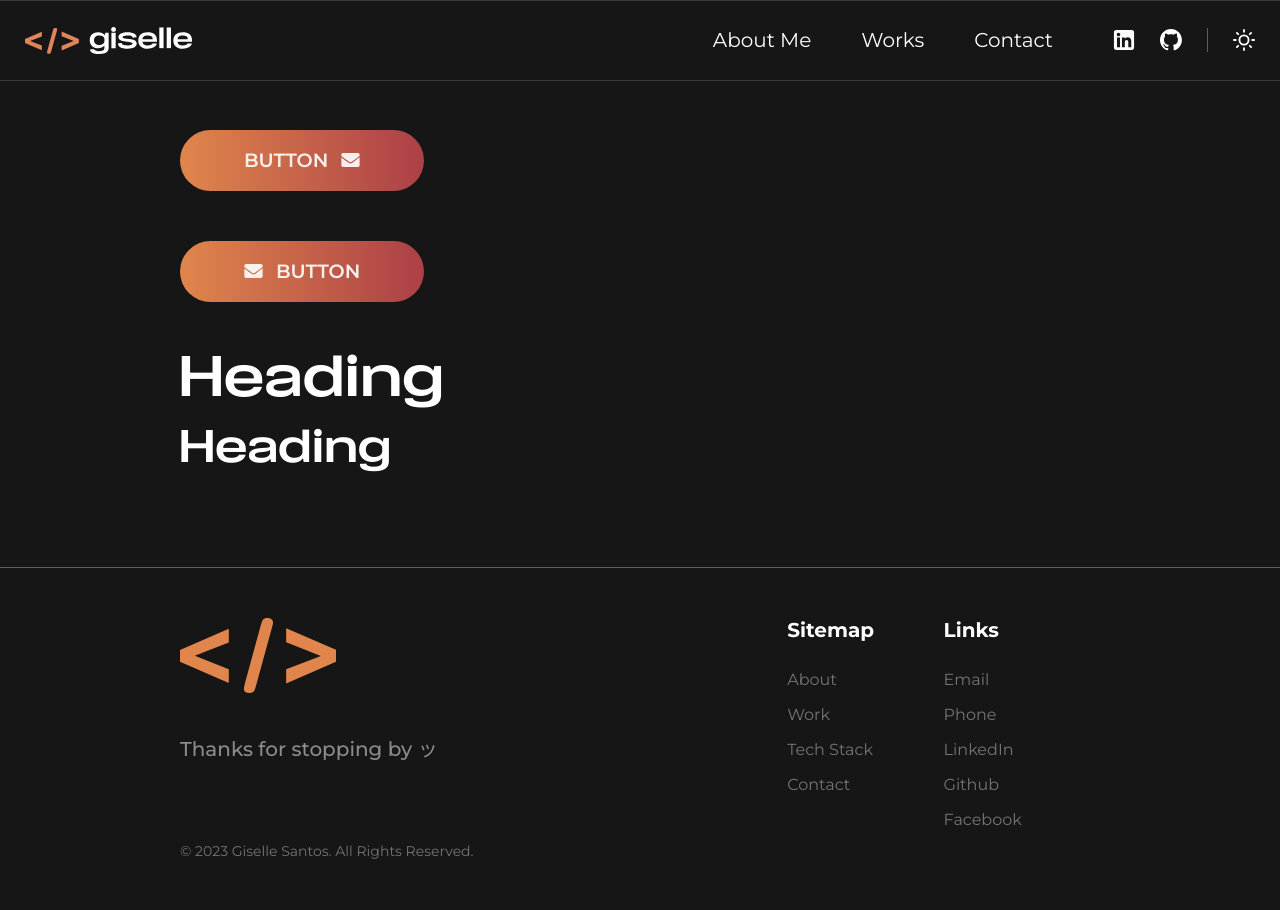
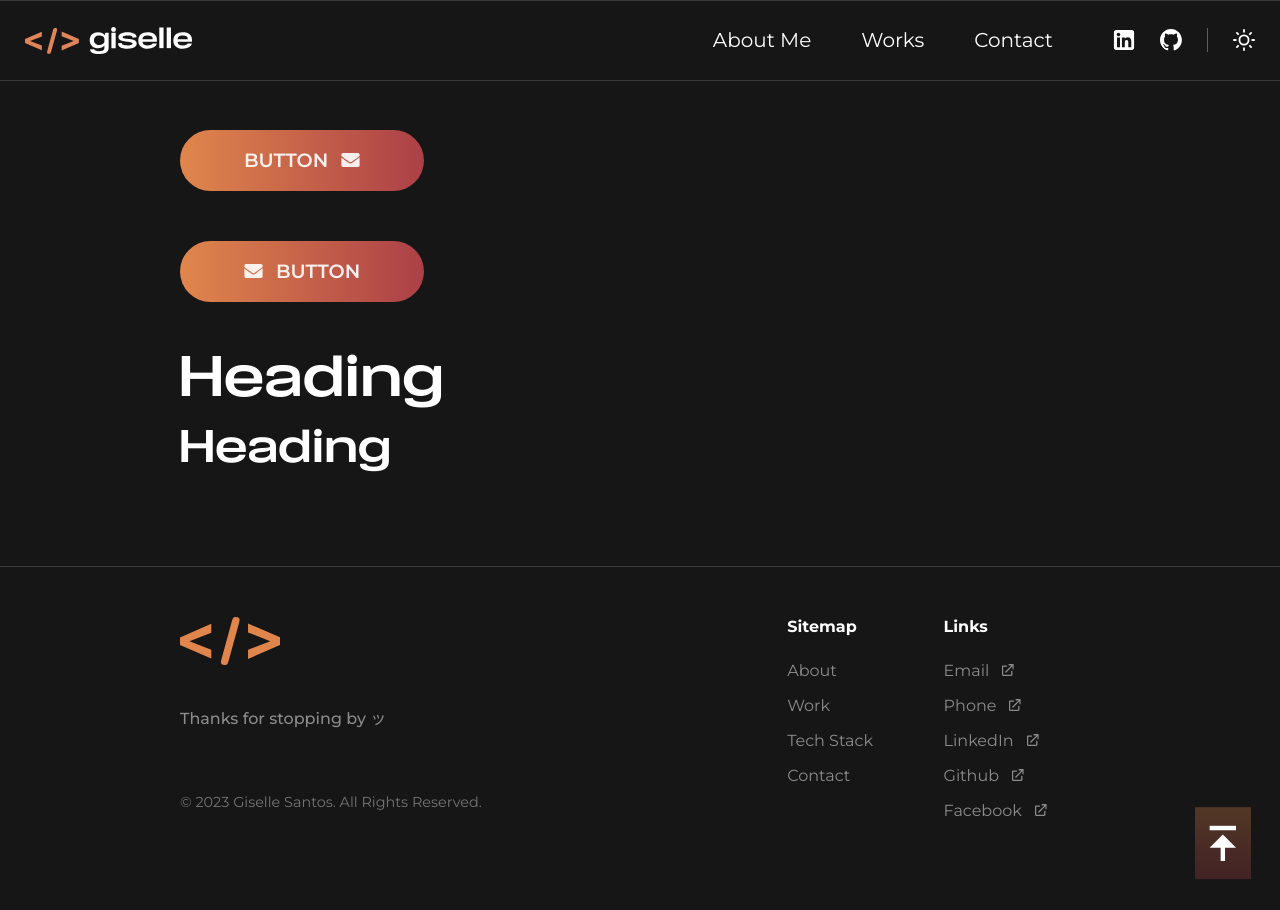
Before and after one commit to ellyx81/ellyx81.github.io, a website built with Parcel: page src/common.pug in a window 1280 px wide. After the commit the page ends 886 px from the top, so only its background shows below. Built offline with nearby package versions, Linux system fonts and the light colour scheme; a script that the page names is missing.

Commit message:
Footer: Change size units, add to-top-btn, combine ts files

```diff
--- a/src/css/common/_footer.scss
+++ b/src/css/common/_footer.scss
@@ -6,19 +6,20 @@
 .footer {
   $p: &;
   padding: 50px 0;
-  border-top: 1px solid color.$gray;
+  box-shadow: 0 -0.5px 0 0 color.$gray;
+  @include mixin.setrem($pc: 1.6rem, $tablet: 1.4rem, $sp: 1.2rem);
   @include mq.mx1024 {
     padding: 40px 0;
   }
+  @include mq.sp {
+    padding: 30px 0;
+  }
 
   &__contents {
-    font-size: 2rem;
+    font-size: 1em;
     width: 100%;
     display: flex;
     @include mixin.max-width;
-    @include mq.tablet {
-      font-size: 15px;
-    }
     @include mq.sp {
       flex-direction: column-reverse;
     }
@@ -29,16 +30,13 @@
     display: flex;
     flex-direction: column;
     @include mq.sp {
-      margin-top: 50px;
+      margin-top: 30px;
       width: 100%;
     }
   }
 
   &__logo {
-    height: 75px;
-    @include mq.tablet {
-      height: 55px;
-    }
+    height: 3em;
 
     img {
       height: 100%;
@@ -48,27 +46,15 @@
   &__text {
     font-weight: fw.$medium;
     opacity: 0.5;
-    margin-top: 40px;
-    @include mq.tablet {
-      margin-top: 30px;
-    }
-    @include mq.sp {
-      font-size: 16px;
-    }
+    margin-top: 2.5em;
   }
 
   &__copyright {
-    font-size: 1.4rem;
+    font-size: 0.9em;
     opacity: 0.4;
-    margin-top: 80px;
-    @include mq.mx1024 {
-      font-size: 13px;
-    }
-    @include mq.tablet {
-      margin-top: 60px;
-    }
+    margin-top: 4.5em;
     @include mq.sp {
-      margin-top: 50px;
+      margin-top: 30px;
     }
   }
 
@@ -78,7 +64,7 @@
     @include mq.sp {
       width: 100%;
       flex-direction: column;
-      gap: 30px;
+      gap: 1em;
     }
   }
 
@@ -89,15 +75,34 @@
       display: block;
     }
 
+    &:nth-child(2) {
+
+      a {
+
+        &:after {
+          content: '';
+          display: inline-block;
+          width: 0.75em;
+          height: 0.75em;
+          transform: translateX(0.8em);
+          transition: 0.3s;
+          background: url("../img/icons/outside.svg") no-repeat center/100% 100%;
+        }
+
+        &:hover {
+
+          &:after {
+            transform: translate(0.9em, -0.1em);
+          }
+        }
+      }
+    }
+
     & a {
-      font-size: 1.6rem;
-      opacity: 0.4;
-      margin-bottom: 16px;
+      font-size: 1em;
+      opacity: 0.5;
+      margin-bottom: 1em;
       transition: 0.3s;
-      @include mq.tablet {
-        font-size: 13px;
-        margin-bottom: 12px;
-      }
 
       &:hover {
         opacity: 1;
@@ -107,9 +112,38 @@
 
   &__link-title {
     font-weight: fw.$bold;
-    margin-bottom: 28px;
-    @include mq.tablet {
-      margin-bottom: 25px;
+    margin-bottom: 1.6em;
+  }
+
+  &__to-top-btn {
+    position: fixed;
+    transform: translateY(110%);
+    bottom: 0;
+    right: 1.8em;
+    width: 3.5em;
+    height: 4.5em;
+    transition: transform 1s cubic-bezier(.075,.82,.165,1);
+    z-index: 500;
+
+    &::before {
+      content: '';
+      position: absolute;
+      width: 100%;
+      height: 100%;
+      background: url("../img/icons/arrow-to-top.svg") no-repeat center/50% 50%;
+    }
+
+    &::after {
+      content: '';
+      position: absolute;
+      width: 100%;
+      height: 100%;
+      @include mixin.gradient(0.3);
+      z-index: -1;
+    }
+
+    &.show {
+      transform: translateY(-1.8em)
     }
   }
 }
--- a/src/includes/footer.pug
+++ b/src/includes/footer.pug
@@ -8,8 +8,8 @@ footer.footer
     .footer__link-container
       .footer__link-column
         span.footer__link-title Sitemap
-        a(href="#about") About
-        a(href="#work") Work
+        a(href="#about-me") About
+        a(href="#works") Work
         a(href="#tech-stack") Tech Stack
         a(href="#contact") Contact
       .footer__link-column
@@ -19,3 +19,4 @@ footer.footer
         a(href="https://www.linkedin.com/in/giselle-santos-0017a7298/") LinkedIn
         a(href="https://github.com/ellyx81") Github
         a(href="https://www.facebook.com/Ellyx08/") Facebook
+    a.footer__to-top-btn.js-to-top(href="#")
--- a/src/js/common/components/headerScroll.ts
+++ /dev/null
@@ -1,19 +0,0 @@
-/**
- * Expand and shirnk header while scrolling
- */
-const headerScroll = () => {
-
-  const header = document.querySelector(".scroll");
-  window.addEventListener("scroll", () => {
-    if (header) {
-      if (window.scrollY > 400) {
-        header.classList.add("show");
-      }
-      else {
-        header.classList.remove("show");
-      }
-    }
-  });
-}
-
-export default headerScroll
--- /dev/null
+++ b/src/js/common/components/showElementsOnScroll.ts
@@ -0,0 +1,23 @@
+/**
+ * Show and hide elements (header and to-top-btn) while scrolling
+ */
+const showElements = () => {
+
+  const header = document.querySelector(".scroll");
+  const btn = document.querySelector(".js-to-top");
+
+  window.addEventListener("scroll", () => {
+    if (header && btn) {
+      if (window.scrollY > 300) {
+        header.classList.add("show");
+        btn.classList.add("show");
+      }
+      else {
+        header.classList.remove("show");
+        btn.classList.remove("show");
+      }
+    }
+  });
+}
+
+export default showElements
--- a/src/js/common/index.ts
+++ b/src/js/common/index.ts
@@ -1,11 +1,11 @@
 import menuToggler from './components/menuToggler'
-import headerScroll from './components/headerScroll'
+import showElements from './components/showElementsOnScroll'
 
 document.addEventListener(
   'DOMContentLoaded',
   () => {
     menuToggler();
-    headerScroll();
+    showElements()
   },
   false
 )
```
Also changed, not shown: src/img/icons/arrow-to-top.svg (added), src/img/icons/outside.svg (added).
